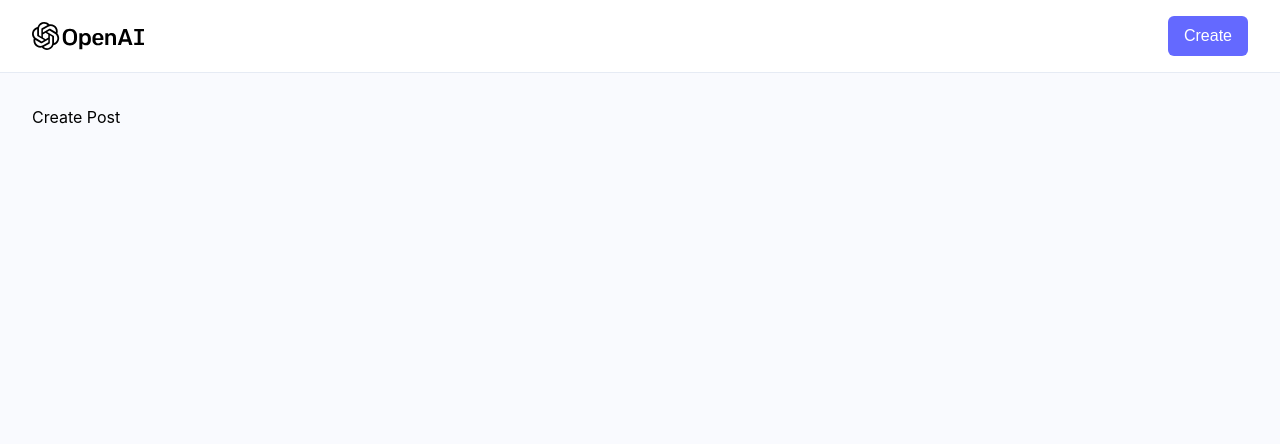
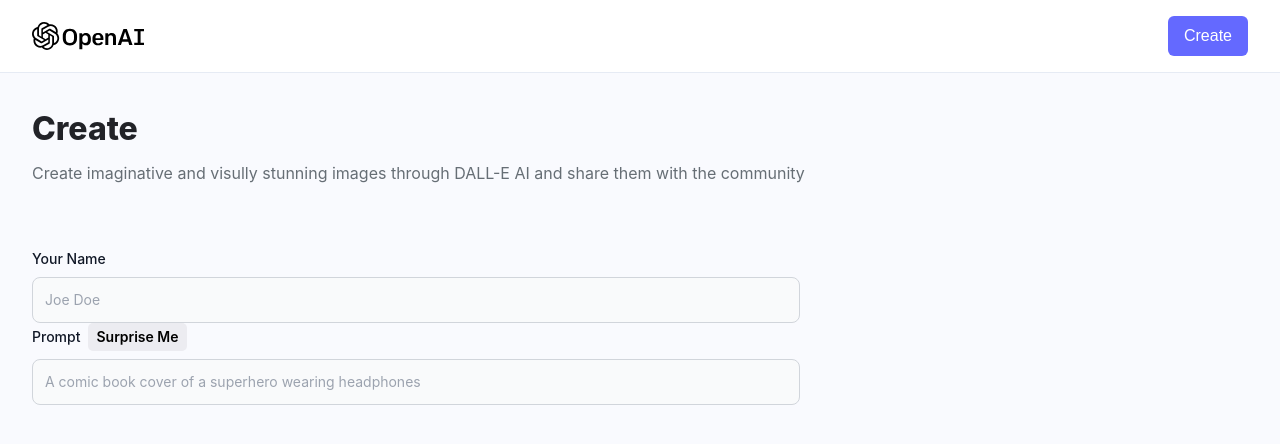
Before and after one commit to mlestrella843/ImagesAI, a React (Vite) app in the folder client/: page /create-post in a window 1280 px wide. Shown: the top 444 px of the page. Built offline with nearby package versions, Linux system fonts and the light colour scheme; a web font is replaced by a local one.

Commit message:
creating components

```diff
--- a/client/src/components/FormField.jsx
+++ b/client/src/components/FormField.jsx
@@ -1,9 +1,40 @@
 import React from 'react'
 
-const FormField = () => {
+const FormField = ({ LabelName, type, name, placeholder, value, handleChange, isSurpriseMe, handleSurpriseMe }) => {
   return (
     <div>
-      <h1>FormField</h1>
+        <div className="flex items-center gap-2 mb-2">
+          <label
+            htmlFor={name}
+            className="block text-sm font-medium text-gray-900">
+                {LabelName}
+          </label>
+          { isSurpriseMe && (
+              <button
+                type="button"
+                onClick={handleSurpriseMe}
+                className="font-semibold text-sm bg-[#ECECF1] py-1 px-2 rounded-[5px] text-black">
+                    Surprise Me
+              </button>
+          )}
+        </div>
+        <input
+          type={type}
+          id={name}
+          name={name}
+          placeholder={placeholder}
+          value={value}
+          onChange={handleChange}
+          required
+          className="bg-gray-50 border border-gray-300 text-gray-900
+          text-sm rounded-lg focus:ring-[#4649ff] focus:ring-[#4649ff] outline-none block w-full
+          p-3"
+          />
+
+
+
+
+
     </div>
   )
 }
--- a/client/src/pages/CreatePost.jsx
+++ b/client/src/pages/CreatePost.jsx
@@ -1,8 +1,87 @@
-import React from 'react'
+import React, { useState } from 'react';
+import { useNavigate } from 'react-router-dom';
+
+import { preview } from '../assets';
+import { getRandomPrompt } from '../utils';
+
+import { FormField, Loader } from '../components';
 
 const CreatePost = () => {
+
+    const navigate = useNavigate();
+
+    const [form, setForm] = useState({
+      name:'',
+      prompt:'',
+      photo:'',
+    });
+
+    const [generatingImg, setGeneratingImg] = useState(false);
+    const [loading, setLoading] = useState(false);
+
+    const handleSubmit = () => {
+
+    }
+
+    const handleChange = (e) => {
+
+    }
+
+    const handleSurpriseMe = (message) => {
+
+
+    }
+
+
+
+
   return (
-    <div>Create Post</div>
+
+   <section className="max-w-7xl mx-auto ">
+      <div>
+            <h1 className="font-extrabold text-[#222328] text-[32px]">Create</h1>
+            <p className="mt-2 text-[#666e75] text-[16px] max-w[500px]">
+            Create imaginative and visully stunning images through DALL-E AI
+            and share them with the community</p>
+      </div>
+
+      <form className="mt-16 max-w-3xl" onSubmit={ handleSubmit }>
+        <div className="flex flex-col gap-5">
+            <FormField
+              LabelName= "Your Name"
+              type="text"
+              name="name"
+              placeholder= "Joe Doe"
+              value={ form.name }
+              handleChange = { handleChange }
+            />
+        </div>
+        <div className="flex flex-col gap-5">
+            <FormField
+              LabelName= "Prompt"
+              type="text"
+              name="Prompt"
+              placeholder= "A comic book cover of a superhero wearing headphones"
+              value={ form.prompt }
+              handleChange = { handleChange }
+              isSurpriseMe
+              handleSurpriseMe={ handleSurpriseMe }
+            />
+        </div>
+
+
+
+      </form>
+
+
+
+
+
+
+
+
+
+   </section>
   )
 }
 
--- /dev/null
+++ b/client/src/utils/index.js
@@ -0,0 +1,13 @@
+import { surpriseMePrompts } from '../constants';
+
+export function getRandomPrompt(prompt) {
+
+    const randomIndex = Math.floor(Math.random() *
+    surpriseMePrompts.length);
+
+    const randomPrompt = surpriseMePrompts[randomIndex];
+
+    if(randomPrompt === prompt) return getRandomPrompt(prompt);
+
+    return randomPrompt;
+}
```
